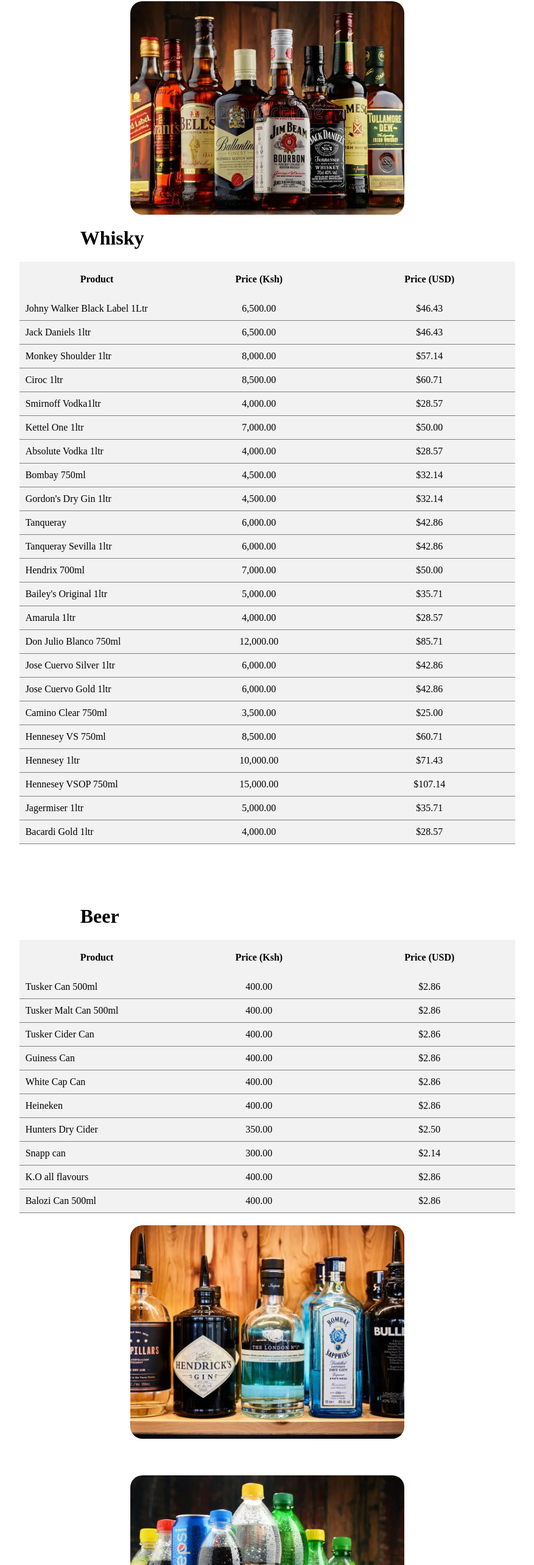
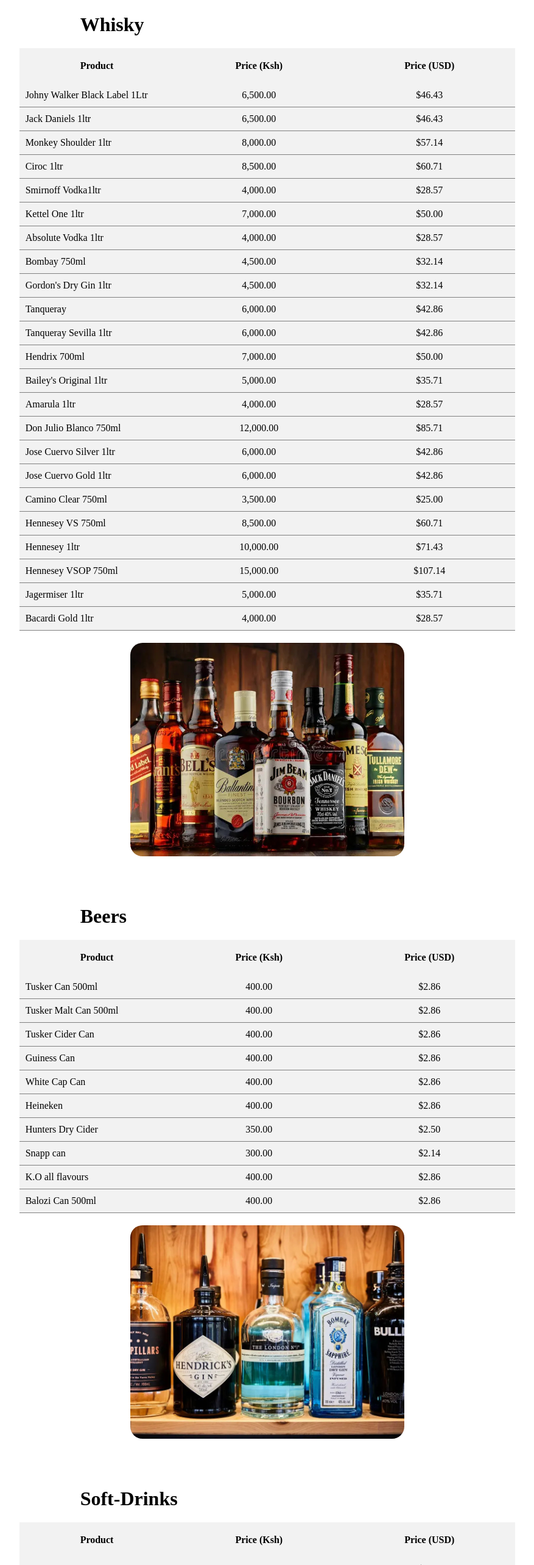
Before and after one commit to ronkips/Bnb_Bar, a Next.js app: page / in a window 1280 px wide. Shown: the part 188-2754 px from the top of the page at 61% size, without its empty margins (201-1078 px from the left). Built offline with nearby package versions, Linux system fonts and the light colour scheme.

Commit message:
updated the objects name

```diff
--- a/src/components/Landing.tsx
+++ b/src/components/Landing.tsx
@@ -4,6 +4,8 @@
   BodyWrapper,
   Card,
   Container,
+  Container1,
+  Container3,
   ImageContainer,
   Table,
   TableCell,
@@ -11,6 +13,7 @@
   TableHeader,
   TableRow
 } from "./styles/Landing";
+
 const itemData = {
   whiskey: [
     {
@@ -305,7 +308,7 @@
   return (
     <BodyContainer>
       <BodyWrapper>
-        <Container>
+        <Container1>
           <Card>
             <TableContainer>
               <TableHeader align="left">
@@ -338,7 +341,7 @@
           <Card>
             <ImageContainer imageUrl="/whisky.png" />
           </Card>
-        </Container>
+        </Container1>
 
         <Container>
           <Card>
@@ -347,7 +350,7 @@
           <Card>
             <TableContainer>
               <TableHeader align="left">
-                <h1>Beer</h1>
+                <h1>Beers</h1>
               </TableHeader>
               <Table>
                 <thead>
@@ -373,11 +376,11 @@
             </TableContainer>
           </Card>
         </Container>
-        <Container>
+        <Container3>
           <Card>
             <TableContainer>
               <TableHeader align="left">
-                <h1>Wine</h1>
+                <h1>Soft-Drinks</h1>
               </TableHeader>
 
               <Table>
@@ -406,7 +409,7 @@
           <Card>
             <ImageContainer imageUrl="/soft-drinks.webp" />
           </Card>
-        </Container>
+        </Container3>
       </BodyWrapper>
     </BodyContainer>
   );
--- a/src/components/styles/Landing.ts
+++ b/src/components/styles/Landing.ts
@@ -29,14 +29,22 @@
   @media screen and (max-width: 1700px) {
     width: 90%;
   }
-
   @media screen and (max-width: 1300px) {
     width: 100%;
     flex-direction: column-reverse;
   }
-  @media screen and (max-width: 768px) {
+`;
+
+export const Container1 = styled(Container)`
+  @media screen and (max-width: 1300px) {
     width: 100%;
-    flex-direction: column-reverse;
+    flex-direction: column;
+  }
+`;
+export const Container3 = styled(Container)`
+  @media screen and (max-width: 1300px) {
+    width: 100%;
+    flex-direction: column;
   }
 `;
 
```
Also changed, not shown: src/styles/globals.css (line endings or trailing spaces).
